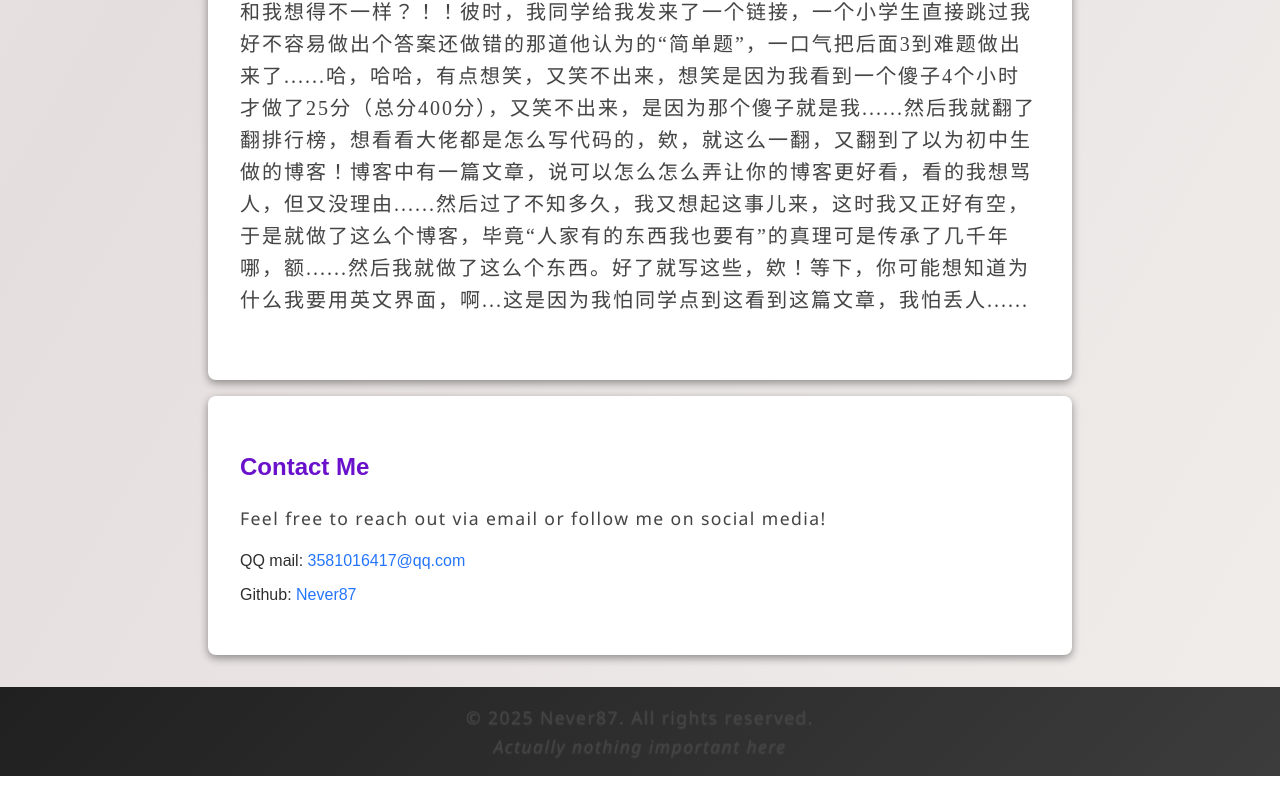
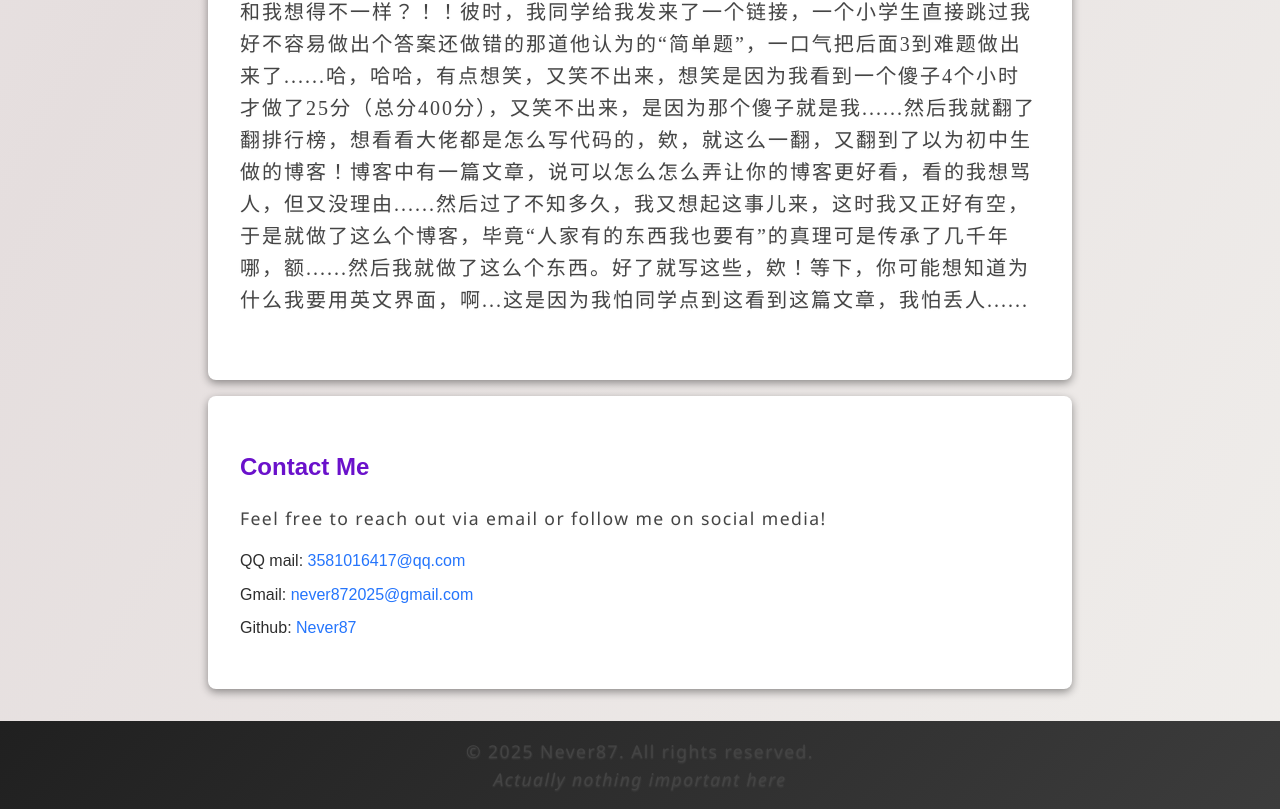
Before and after one commit to Never87/myblog, a plain HTML site: page index.html in a window 1280 px wide. Shown: the part 957-1766 px from the top of the page. Before the commit the page ends 1733 px from the top, so only its background shows below. Drawn offline with Linux system fonts and the light colour scheme.

Commit message:
Update index.html
gmail

```diff
--- a/index.html
+++ b/index.html
@@ -304,7 +304,7 @@
         <p>Feel free to reach out via email or follow me on social media!</p>
         <ul>
             <li>QQ mail: <a href="3581016417@qq.com" target="_blank">3581016417@qq.com</a></li>
-            <!-- <li>Gmail: <a href="ckcolanev872025@gmail.com">ckcolanev872025@gmail.com</a></li> -->
+            <li>Gmail: <a href="ckcolanev872025@gmail.com">never872025@gmail.com</a></li>
             <li>Github: <a href="https://github.com/Never87" target="_blank">Never87</a></li>
             <!--
                 <li>Twitter: <a href="https://twitter.com/never87" target="_blank">@never87</a></li>
```
